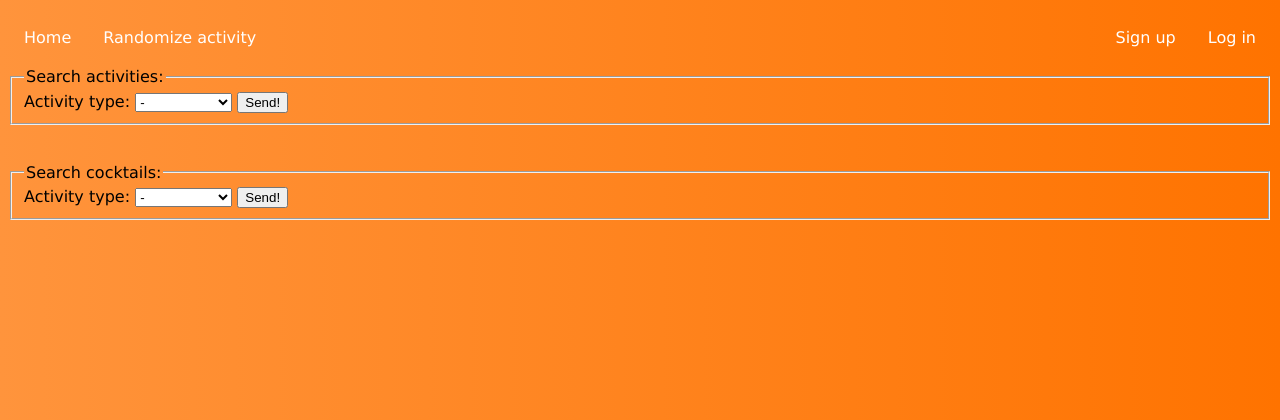
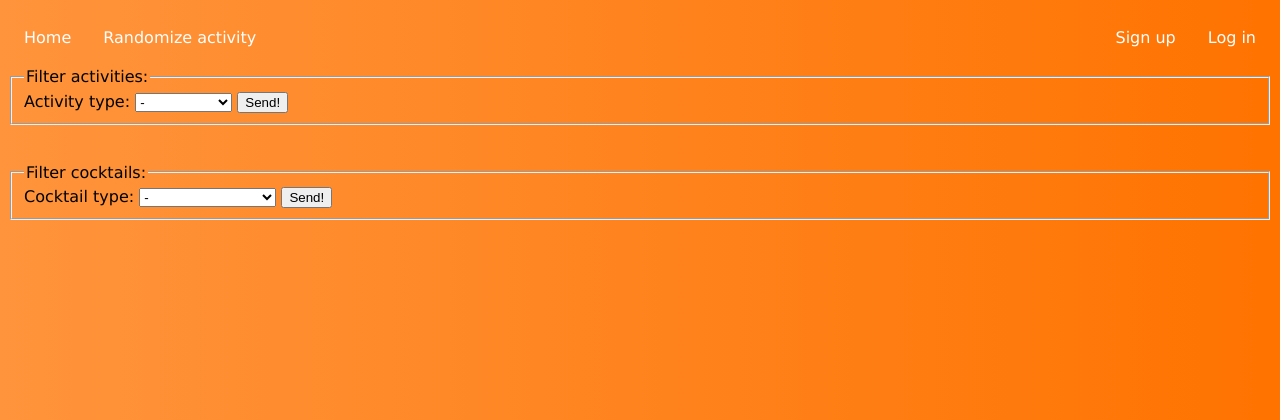
Before and after one commit to roam00/Projektarbete-webb, a PHP site: page /search.php in a window 1280 px wide. Shown: the top 420 px of the page. Run offline with PHP 8.4, Linux system fonts and the light colour scheme.

Commit message:
210602-1033

```diff
--- a/search.php
+++ b/search.php
@@ -14,7 +14,7 @@ include "HTML/header.php";
 
     <FORM NAME="bored" METHOD="post" ACTION="searchbored.php">
         <FIELDSET>
-            <LEGEND>Search activities:</LEGEND>
+            <LEGEND>Filter activities:</LEGEND>
             <LABEL FOR="type">Activity type:</LABEL>
             <SELECT ID="type" NAME="type">
                 <OPTION VALUE="">-</OPTION>
@@ -34,19 +34,19 @@ include "HTML/header.php";
     <BR><BR>
     <FORM NAME="cocktail" METHOD="post" ACTION="searchcocktail.php">
         <FIELDSET>
-            <LEGEND>Search cocktails:</LEGEND>
-            <LABEL FOR="type">Activity type:</LABEL>
-            <SELECT ID="type" NAME="type">
+            <LEGEND>Filter cocktails:</LEGEND>
+            <LABEL FOR="type">Cocktail type:</LABEL>
+            <SELECT ID="category" NAME="category">
                 <OPTION VALUE="">-</OPTION>
-                <OPTION VALUE="education">Education</OPTION>
-                <OPTION VALUE="recreational">Recreational</OPTION>
-                <OPTION VALUE="social">Social</OPTION>
-                <OPTION VALUE="diy">DIY</OPTION>
-                <OPTION VALUE="charity">Charity</OPTION>
-                <OPTION VALUE="cooking">Cooking</OPTION>
-                <OPTION VALUE="relaxation">Relaxation</OPTION>
-                <OPTION VALUE="music">Music</OPTION>
-                <OPTION VALUE="busywork">Busywork</OPTION>
+                <OPTION VALUE="Beer">Beer</OPTION>
+                <OPTION VALUE="Cocktail">Cocktail</OPTION>
+                <OPTION VALUE="Coffee / Tea">Coffee / Tea</OPTION>
+                <OPTION VALUE="Milk / Float / Shake">Milk / Float / Shake</OPTION>
+                <OPTION VALUE="Ordinary Drink">Ordinary Drink</OPTION>
+                <OPTION VALUE="Other/Unknown">Other/Unknown</OPTION>
+                <OPTION VALUE="Punch / Party Drink">Punch / Party Drink</OPTION>
+                <OPTION VALUE="Shot">Shot</OPTION>
+                <OPTION VALUE="Soft Drink / Soda">Soft Drink / Soda</OPTION>
             </SELECT>
             <INPUT TYPE="submit" VALUE="Send!">
         </FIELDSET>
--- a/searchcocktail.php
+++ b/searchcocktail.php
@@ -13,7 +13,7 @@ include "HTML/header.php";
 require "include/api_functions.php";
 
 
-searchCocktail($_POST['type']);
+searchCocktail($_POST['category']);
 
 
 
```
Also changed, not shown: include/api_functions.php (+35 -0 lines).
